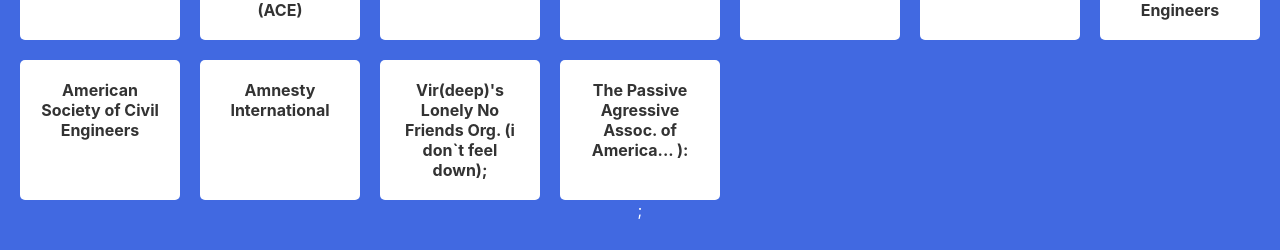
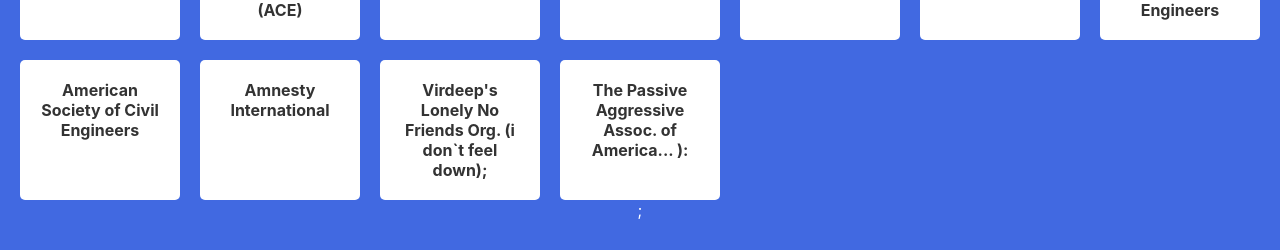
Before and after one commit to virdeep13/wu-web-app, a React (Create React App) app in the folder React_app/: page / in a window 1280 px wide. Both pictures are taken after a click on the button "Organizations". Shown: the part 341-591 px from the top of the page. Built offline with nearby package versions, Linux system fonts and the light colour scheme.

Commit message:
):         :) <3

```diff
--- a/React_app/src/tabContent/Tab3Content.js
+++ b/React_app/src/tabContent/Tab3Content.js
@@ -20,8 +20,8 @@
       <div className="organization-card">American Institute of Chemical Engineers</div>
       <div className="organization-card">American Society of Civil Engineers</div>
       <div className="organization-card">Amnesty International</div>
-      <div className = "organization-card">Vir(deep)'s Lonely No Friends Org. (i don`t feel down);</div>
-      <div className = "organization-card">The Passive Agressive Assoc. of America... ):</div>
+      <div className = "organization-card">Virdeep's Lonely No Friends Org. (i don`t feel down);</div>
+      <div className = "organization-card">The Passive Aggressive Assoc. of America... ):</div>
   </div>
 ;
 
```
